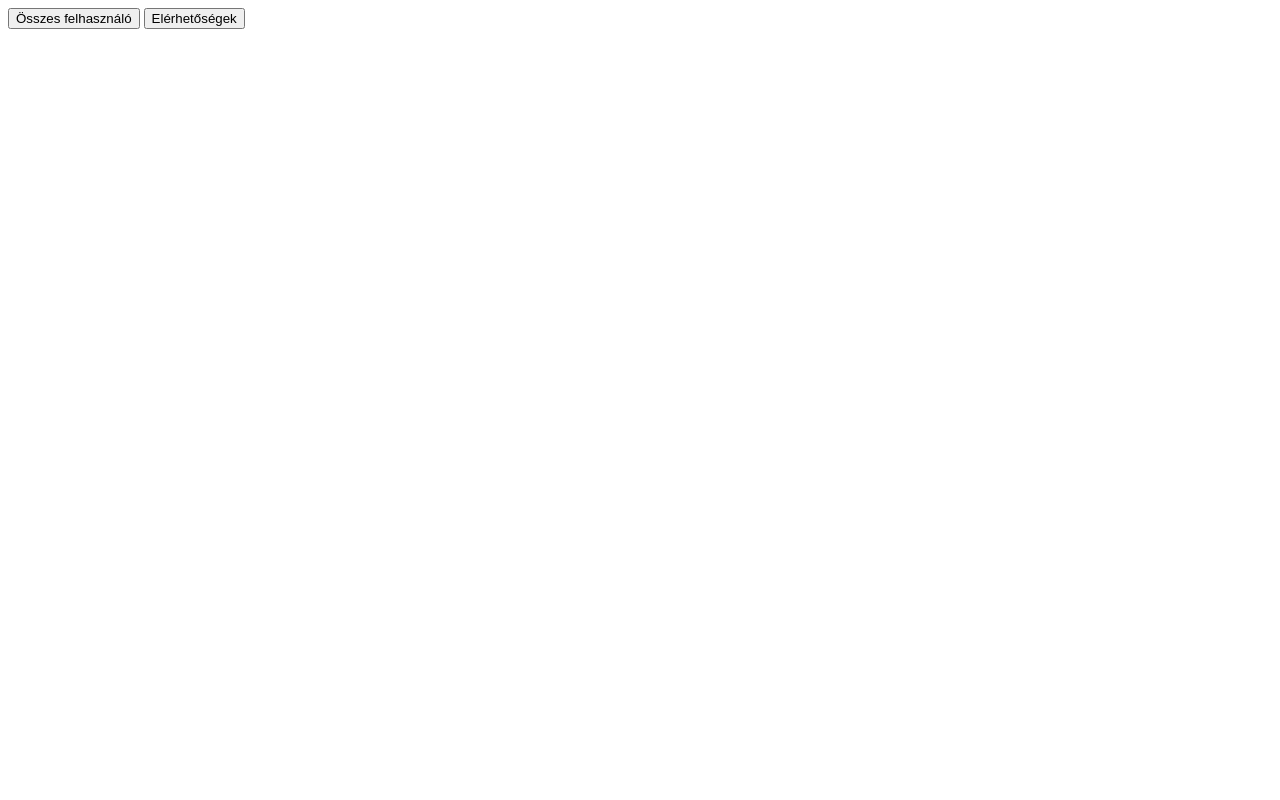
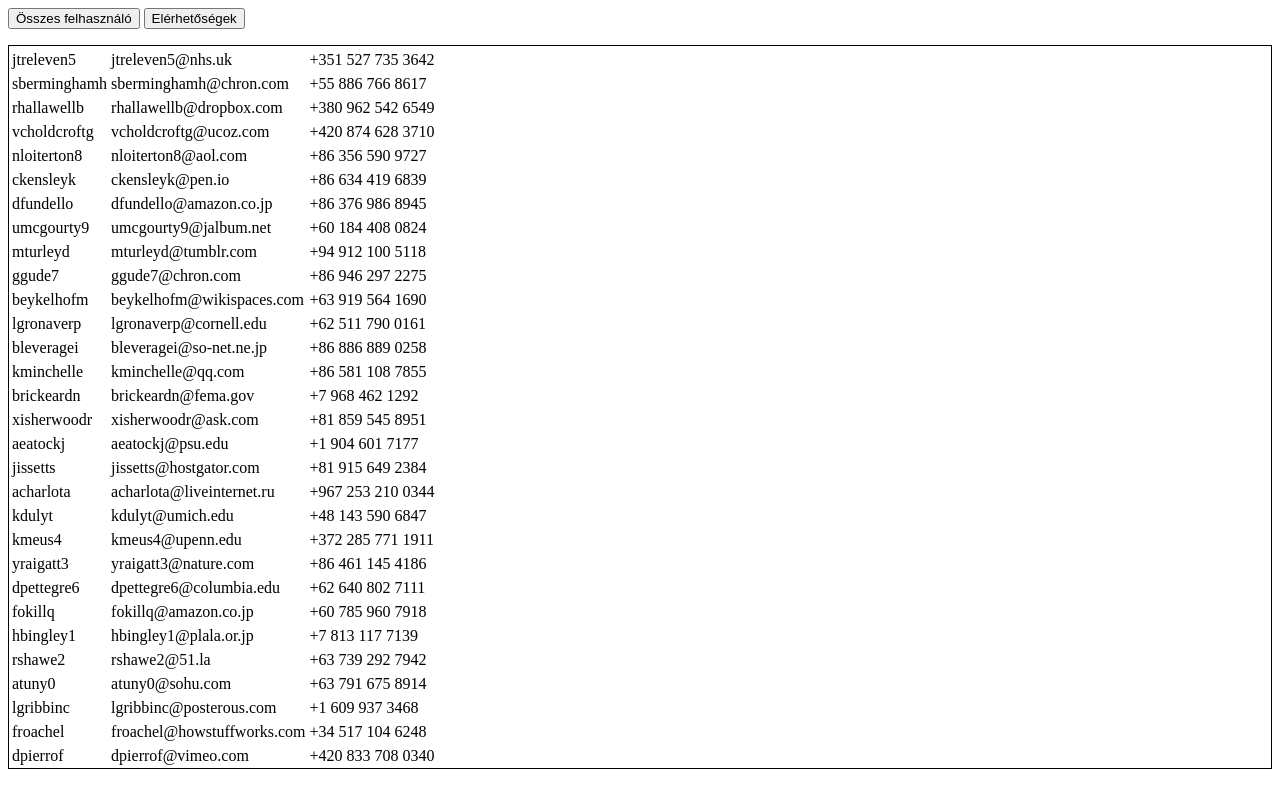
Before and after one commit to zmarc3ll/js_asszinkron_funkcionalis_prog, a plain HTML site: page src/index.htm in a window 1280 px wide. Both pictures are taken after a click on the button "Elérhetőségek". Drawn offline with Linux system fonts and the light colour scheme.

Commit message:
tablazat kesz

```diff
--- a/src/index.htm
+++ b/src/index.htm
@@ -9,12 +9,12 @@
 <body>
     <div style="display: block; margin: auto;">
         <Button id="usersButton">Összes felhasználó</Button>
-        <button>Elérhetőségek</button>
+        <button id="tableButton">Elérhetőségek</button>
     </div>
     <div style="display: block; margin: auto;">
         <ol id="adatLista"></ol>
     </div>
-    <div style="display: block;">
+    <div style="border: solid 1px;">
         <table id="adatTablazat"></table>
     </div>
     <script src="./index.js"></script>
--- a/src/index.js
+++ b/src/index.js
@@ -21,17 +21,30 @@ async function elerhetoseg() {
 
     let response = await fetch('./users.json');
     let eredmeny = await response.json();
-    let adatok = eredmeny.users;
+    let adatok = eredmeny.users.sort(function (a, b) {
+        if (a.firstName < b.firstName) { return -1; }
+        if (a.firstName > b.firstName) { return 1; }
+        return 0;
+    });
     let adatokTablazat = document.getElementById('adatTablazat');
     adatokTablazat.textContent='';
 
     for (let u of adatok) {
-
+        let tr = document.createElement('tr');
+        let td1 = document.createElement('td');
+        let td2 = document.createElement('td');
+        let td3 = document.createElement('td');
+        td1.innerHTML = u.username+'<br>';
+        td2.innerHTML = u.email+'<br>';
+        td3.innerHTML = u.phone+'<br>';
+        adatokTablazat.appendChild(tr);
+        adatokTablazat.appendChild(td1);
+        adatokTablazat.appendChild(td2);
+        adatokTablazat.appendChild(td3);
     }
 }
 
 document.addEventListener('DOMContentLoaded', () => {
     document.getElementById('usersButton').addEventListener('click', () => { osszesNev() });
-
-
+    document.getElementById('tableButton').addEventListener('click',() => {elerhetoseg()});
 })
```
